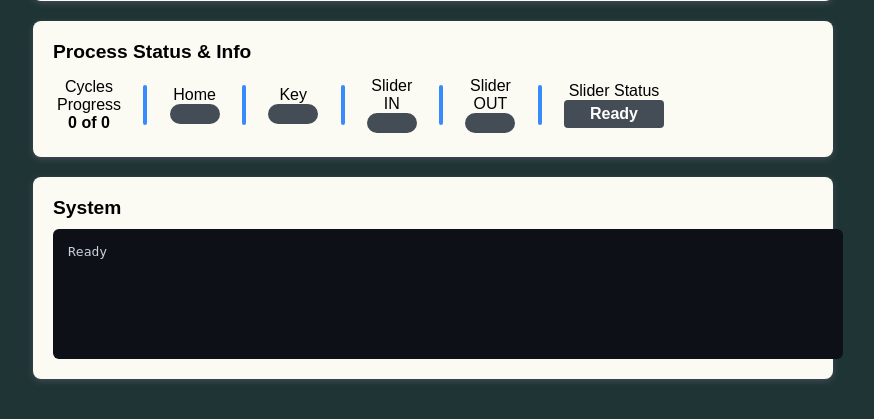
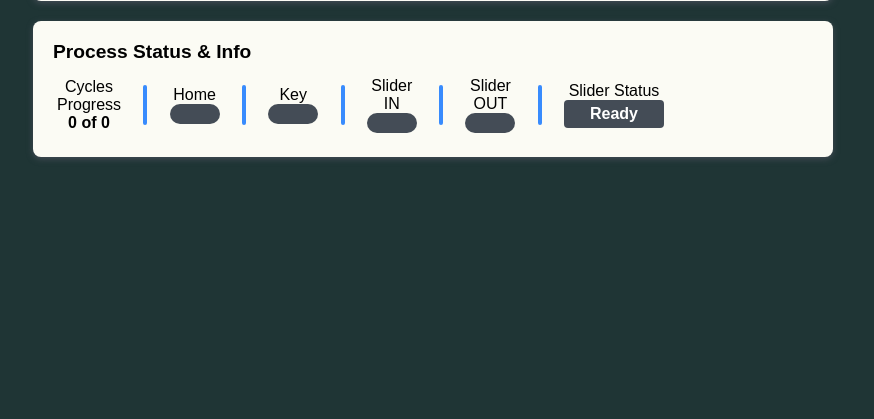
Before and after one commit to thelab-aaronbeaver/key-loader, a Flask app: page / in a window 1280 px wide. Shown: the part 420-839 px from the top of the page, without its empty margins (207-1081 px from the left). After the commit the page ends 580 px from the top, so only its background shows below. Run offline with Flask 3, Linux system fonts and the light colour scheme; some libraries are stand-ins or nearby versions.

Commit message:
style update.

```diff
--- a/templates/index.html
+++ b/templates/index.html
@@ -61,10 +61,6 @@
                 </div>
             </div>
         </div>
-        <div class="card">
-            <h2>System</h2>
-            <div id="system-message">Ready</div>
-        </div>
     </div>
     <script src="https://cdnjs.cloudflare.com/ajax/libs/socket.io/4.7.2/socket.io.js"></script>
     <script src="/static/script.js"></script>
```
